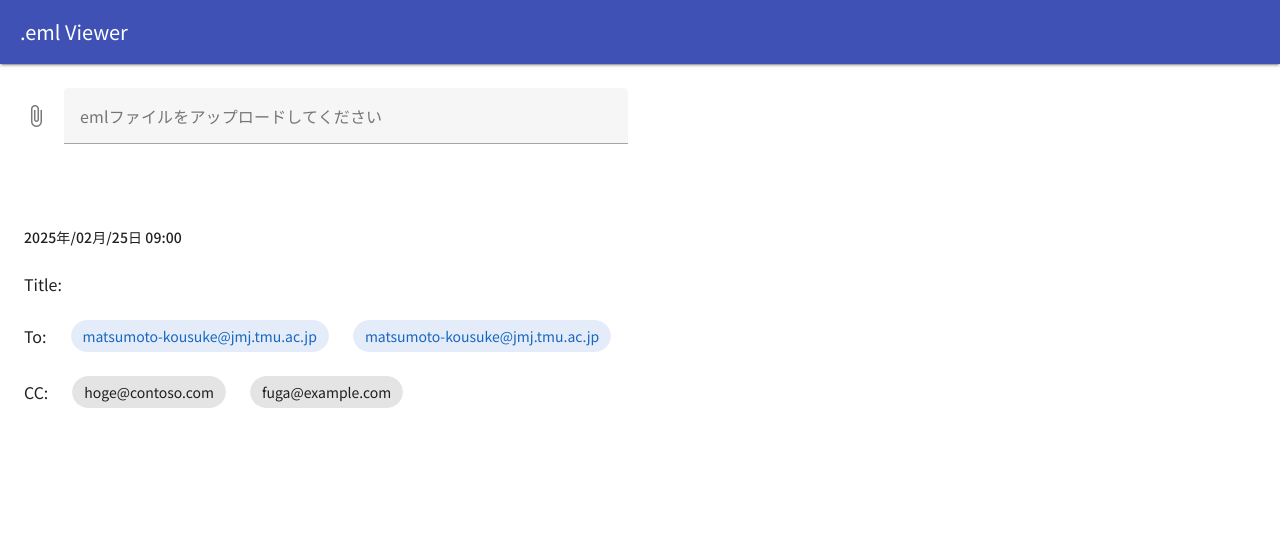
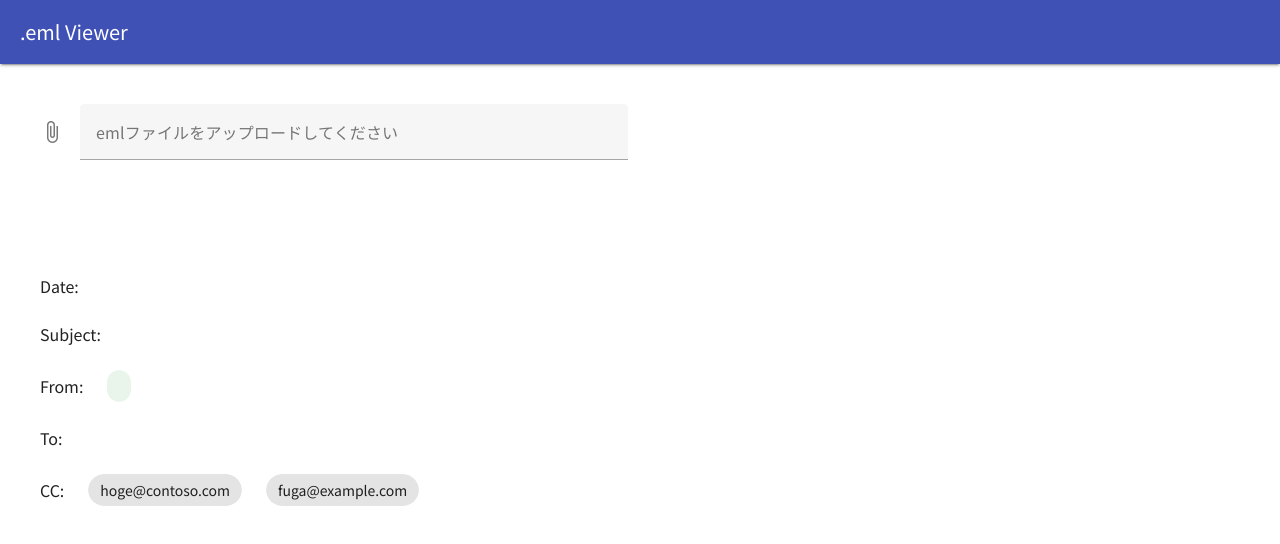
Before and after one commit to drb-okcomputer/eml-viewer, a Vue app: page / in a window 1280 px wide. Shown: the top 544 px of the page. Built offline with nearby package versions, Linux system fonts and the light colour scheme; the HTML template or start-up script is replaced by a standard one.

Commit message:
readEmlData関数の追加,ファイルアップロードハンドラー関数の追加,From行、Body行の追加

```diff
--- a/src/components/Viewer.vue
+++ b/src/components/Viewer.vue
@@ -1,10 +1,12 @@
 <script setup lang="ts">
 import { readEmlData } from '@/utils/emlParser';
+import type { ReadedEmlJson } from 'eml-parse-js';
 import { ref } from 'vue';
 
 // type
 type Mail = {
     title: string,
+    from: string,
     to: string[],
     cc: string[],
     attachments: string[],
@@ -14,12 +16,16 @@ type Mail = {
 
 const mailData: Mail = {
     title: "",
+    from: "tanak@example.com",
     to: ["matsumoto-kousuke@jmj.tmu.ac.jp", "matsumoto-kousuke@jmj.tmu.ac.jp", ],
     cc: ["hoge@contoso.com", "fuga@example.com"],
     attachments: [],
     body: "",
     date: "2025年/02月/25日 09:00",
 }
+
+// eml ref data
+const emlData = ref<ReadedEmlJson>();
 
 // File object
 const emlFile = ref<File>();
@@ -44,9 +50,12 @@ const readFileAsText = (file: File) => {
 
 const onFileUpload = async () => {
     if(emlFile.value) {
-        const res = await readFileAsText(emlFile.value);
-        if(res) {
-            readEmlData(res);
+        const emlTxt = await readFileAsText(emlFile.value);
+        if(emlTxt) {
+            const eml = await readEmlData(emlTxt);
+            if(eml) {
+                emlData.value = eml;
+            }
         }
     }
 }
@@ -55,7 +64,7 @@ const onFileUpload = async () => {
 </script>
 
 <template>
-    <v-sheet class="pa-6 mb-3">
+    <v-sheet class="pa-10 mb-3">
         <v-row>
             <v-col cols="6">
                 <v-file-input
@@ -66,26 +75,35 @@ const onFileUpload = async () => {
             </v-col>
         </v-row>
     </v-sheet>
-    <v-sheet class="pa-6">
+    <v-sheet class="pa-10">
         <!--date row-->
         <v-row>
-            <v-col cols="3" class="d-flex ">
-                <p class="text-subtitle-2">{{ mailData.date }}</p>
+            <v-col cols="auto">Date:</v-col>
+            <v-col cols="auto">
+                <p>{{ emlData?.date.toLocaleString() }}</p>
             </v-col>
         </v-row>
 
         <!--title row-->
         <v-row align="center">
-            <v-col cols="auto">Title:</v-col>
+            <v-col cols="auto">Subject:</v-col>
             <v-col>
-                <p>{{ mailData.title }}</p>
+                <p>{{ emlData?.subject }}</p>
+            </v-col>
+        </v-row>
+
+        <!--from row-->
+        <v-row align="center">
+            <v-col cols="auto">From:</v-col>
+            <v-col cols="auto">
+                <v-chip color="green">{{ emlData?.from }}</v-chip>
             </v-col>
         </v-row>
 
         <!--to row-->
         <v-row align="center">
             <v-col cols="auto">To:</v-col>
-            <template v-for="to in mailData.to">
+            <template v-for="to in emlData?.to">
                 <v-col cols="auto">
                     <v-chip color="primary">{{ to }}</v-chip>
                 </v-col>
@@ -115,10 +133,10 @@ const onFileUpload = async () => {
             </template>
         </v-row>
 
-        <!--attachments row-->
+        <!--body text row-->
         <v-row>
             <v-col>
-
+               <div>{{ emlData?.text }}</div>
             </v-col>
         </v-row>
     </v-sheet>
--- a/src/utils/emlParser.ts
+++ b/src/utils/emlParser.ts
@@ -1,7 +1,17 @@
-import { readEml } from "eml-parse-js";
+import { readEml, type EmailAddress, type ReadedEmlJson } from "eml-parse-js";
 
-export const readEmlData = async (eml: string) => {
-    readEml(eml, (err, ReadEmlJson) => {
-        console.log(ReadEmlJson);
-    })
+export const readEmlData = (eml: string) => {
+    const promise = new Promise<ReadedEmlJson | undefined>((resolve, reject) => {
+        try {
+            readEml(eml, (err, ReadEmlJson) => {
+                if(ReadEmlJson) {
+                    resolve(ReadEmlJson);
+                }
+            });
+        } catch (error) {
+            console.error(error);
+            reject(undefined);
+        }
+    });
+    return promise;
 }
```
